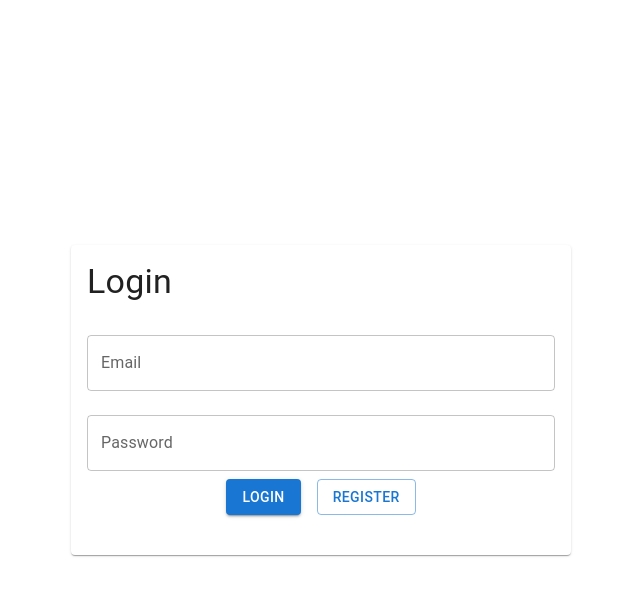
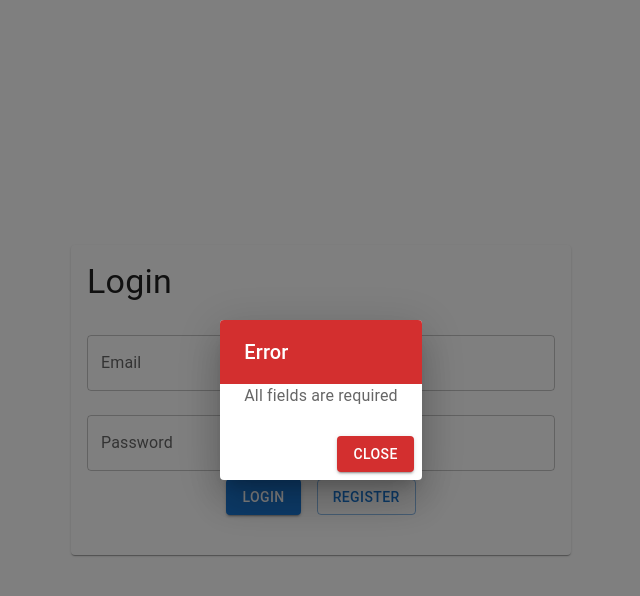
Before and after one commit to laithhanna/ContactManagement, a React (Create React App) app in the folder jwt-contact-manager-frontend/: page /login in a window 1280 px wide. Both pictures are taken after a click on the button "LOGIN". Shown: the top 596 px of the page, without its empty margins (319-959 px from the left). Built offline with nearby package versions, Linux system fonts and the light colour scheme.

Commit message:
Implemented Login UI

```diff
--- a/jwt-contact-manager-frontend/src/components/Login.js
+++ b/jwt-contact-manager-frontend/src/components/Login.js
@@ -1,21 +1,64 @@
 // Login.js
-import React from "react";
+import React, { useState } from "react";
+import axios from "axios";
 import {
+  TextField,
+  Button,
+  Dialog,
+  DialogActions,
+  DialogContent,
+  DialogContentText,
+  DialogTitle,
   Card,
   CardContent,
   Box,
-  TextField,
-  Button,
   Typography,
 } from "@mui/material";
 import NavigationButtons from "./NavigateButtons";
 
 const Login = () => {
-  // This will be updated later with actual login logic
+  const [formData, setFormData] = useState({
+    email: "",
+    password: "",
+  });
+  const [isSubmitting, setIsSubmitting] = useState(false);
+  const [openErrorModal, setOpenErrorModal] = useState(false);
+  const [error, setError] = useState("");
 
-  const submitLoginForm = () => {
-    // Logic to handle login submission will go here
+  const { email, password } = formData;
+
+  const onChange = (e) => {
+    setFormData({ ...formData, [e.target.name]: e.target.value });
   };
+
+  const submitLoginForm = async (e) => {
+    e.preventDefault();
+    setIsSubmitting(true);
+    if (!email || !password) {
+      setError("All fields are required");
+      setOpenErrorModal(true);
+      setIsSubmitting(false);
+      return;
+    }
+    try {
+      const response = await axios.post("/api/users/login", formData, {
+        withCredentials: true,
+      });
+      // Handle login success (e.g., navigate to dashboard or store token)
+      console.log(response.data);
+      setIsSubmitting(false);
+      // navigate('/dashboard'); // Uncomment and update with your success route
+    } catch (error) {
+      setError(error.response.data.message || "An error occurred during login");
+      setOpenErrorModal(true);
+      setIsSubmitting(false);
+    }
+  };
+
+  const handleClose = () => {
+    setOpenErrorModal(false);
+  };
+
   return (
     <Box
       display="flex"
@@ -30,28 +73,50 @@ const Login = () => {
               Login
             </Typography>
           </Box>
-          {/* Form will go here */}
-          <form>
+          <form onSubmit={submitLoginForm}>
             <TextField
               label="Email"
               variant="outlined"
+              name="email"
+              value={email}
+              onChange={onChange}
               fullWidth
               margin="normal"
             />
             <TextField
               label="Password"
               variant="outlined"
+              name="password"
+              value={password}
+              onChange={onChange}
               fullWidth
               margin="normal"
               type="password"
             />
           </form>
           <NavigationButtons
-            isSubmitting={false}
+            isSubmitting={isSubmitting}
             submitForm={submitLoginForm}
           />
         </CardContent>
       </Card>
+
+      {/* Error Modal */}
+      <Dialog open={openErrorModal} onClose={handleClose}>
+        <DialogTitle
+          sx={{ backgroundColor: "error.main", color: "common.white" }}
+        >
+          Error
+        </DialogTitle>
+        <DialogContent>
+          <DialogContentText>{error}</DialogContentText>
+        </DialogContent>
+        <DialogActions>
+          <Button onClick={handleClose} variant="contained" color="error">
+            Close
+          </Button>
+        </DialogActions>
+      </Dialog>
     </Box>
   );
 };
--- a/jwt-contact-manager-frontend/src/components/Register.js
+++ b/jwt-contact-manager-frontend/src/components/Register.js
@@ -55,6 +55,7 @@ const Register = () => {
     } catch (error) {
       setError(error.response.data.message);
       setOpenErrorModal(true);
+      setIsSubmitting(false);
     }
   };
 
```
Also changed, not shown: 1 other file (tests, documents, lock files or other folders).
